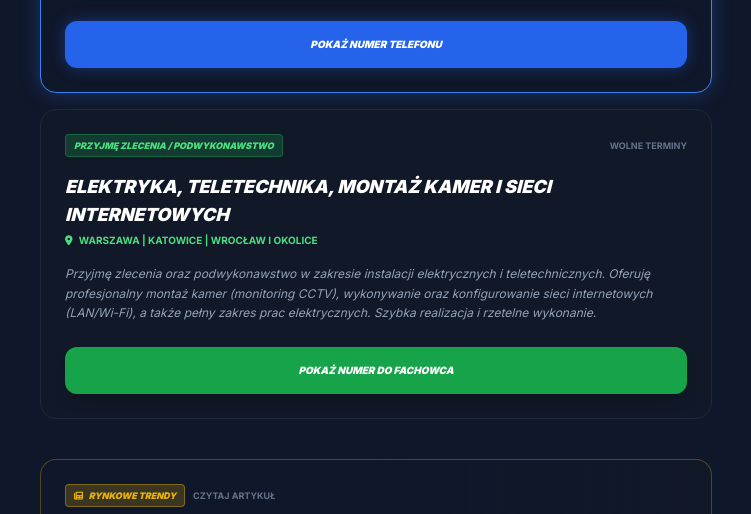
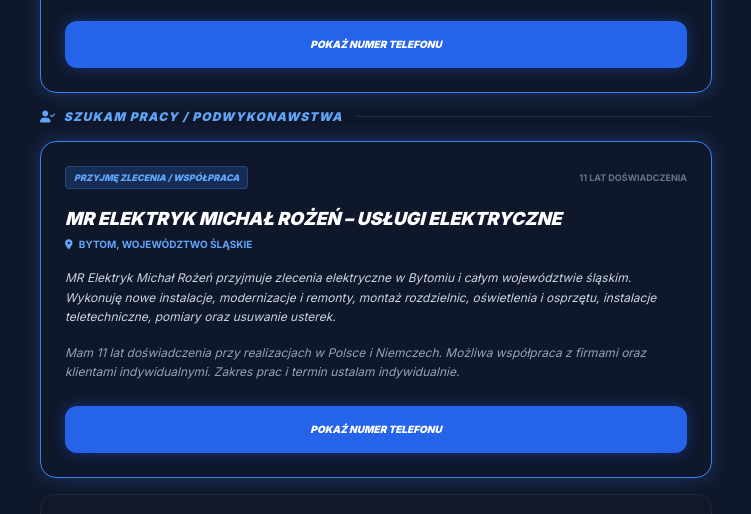
Before and after one commit to arekkaczmarczyk90-pixel/zleceniaelektryczne.pl, a plain HTML site: page index.html in a window 1280 px wide. Shown: the part 958-1472 px from the top of the page, without its empty margins (264-1015 px from the left). Drawn offline with nearby package versions, Linux system fonts and the light colour scheme.

Commit message:
Add job search section with highlighted advertisement
Added a new section for job searching and subcontracting with a highlighted job advertisement for electrical services.

```diff
--- a/index.html
+++ b/index.html
@@ -178,6 +178,64 @@
                             </button>
                         </div>
                     </div>
+
+<!-- SEKCJA TABLICA: SZUKAM PRACY / PODWYKONAWSTWA -->
+<div class="max-w-2xl mx-auto mb-10">
+    <div class="flex items-center gap-3 mb-4">
+        <span class="text-blue-400 text-xs font-black uppercase italic tracking-widest">
+            <i class="fa fa-user-check mr-1"></i> Szukam Pracy / Podwykonawstwa
+        </span>
+        <div class="h-[1px] bg-slate-800 flex-grow"></div>
+    </div>
+
+    <div class="space-y-4">
+
+        <!-- PODŚWIETLONE OGŁOSZENIE (NIEBIESKI NEON) -->
+        <div class="neon-blue p-6 rounded-2xl bg-slate-900">
+
+            <div class="flex justify-between items-center mb-4">
+                <span class="bg-blue-500/20 text-blue-400 text-[9px] font-black uppercase px-2 py-1 rounded border border-blue-500/30 italic">
+                    PRZYJMĘ ZLECENIA / WSPÓŁPRACA
+                </span>
+                <span class="text-slate-500 text-[9px] font-bold uppercase">
+                    11 LAT DOŚWIADCZENIA
+                </span>
+            </div>
+
+            <h3 class="text-lg font-black uppercase italic mb-1 text-white">
+                MR Elektryk Michał Rożeń – Usługi elektryczne
+            </h3>
+
+            <p class="text-blue-400 text-[10px] font-bold uppercase mb-4">
+                <i class="fa fa-map-marker-alt mr-1"></i>
+                Bytom, województwo śląskie
+            </p>
+
+            <p class="text-slate-300 text-xs italic mb-4 leading-relaxed">
+                MR Elektryk Michał Rożeń przyjmuje zlecenia elektryczne
+                w Bytomiu i całym województwie śląskim.
+                Wykonuję nowe instalacje, modernizacje i remonty,
+                montaż rozdzielnic, oświetlenia i osprzętu,
+                instalacje teletechniczne, pomiary oraz usuwanie usterek.
+            </p>
+
+            <p class="text-slate-400 text-xs italic mb-6 leading-relaxed">
+                Mam 11 lat doświadczenia przy realizacjach w Polsce
+                i Niemczech. Możliwa współpraca z firmami oraz klientami
+                indywidualnymi. Zakres prac i termin ustalam indywidualnie.
+            </p>
+
+            <div id="box-p3">
+                <button onclick="unlockContact('p3', '+48 452 931 135')"
+                    class="w-full bg-blue-600 hover:bg-blue-500 text-white py-4 rounded-xl font-black text-[10px] uppercase italic transition shadow-[0_0_15px_rgba(37,99,235,0.4)]">
+                    Pokaż numer telefonu
+                </button>
+            </div>
+
+        </div>
+    </div>
+</div>
+
 
                     <!-- POZOSTAŁE OGŁOSZENIA -->
                     <div class="card-glow-green p-6 rounded-2xl border border-slate-800">
```
